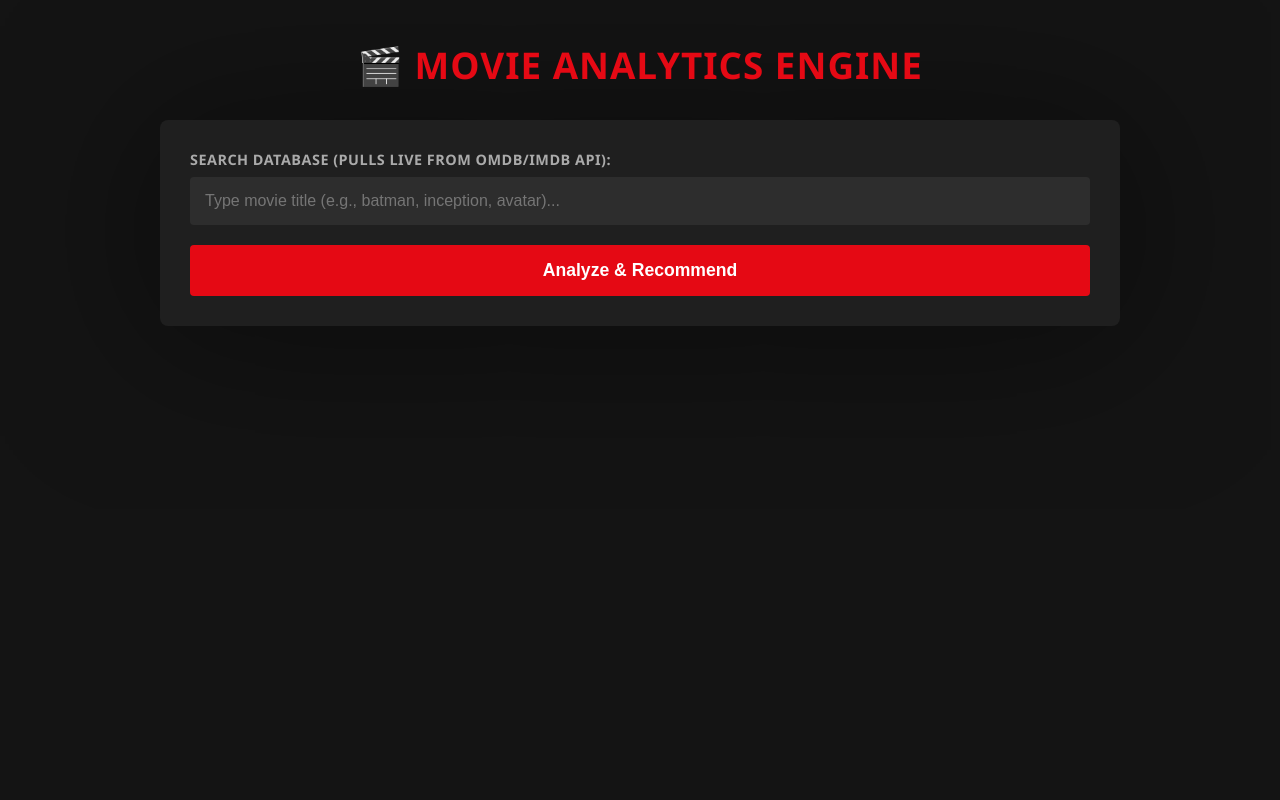
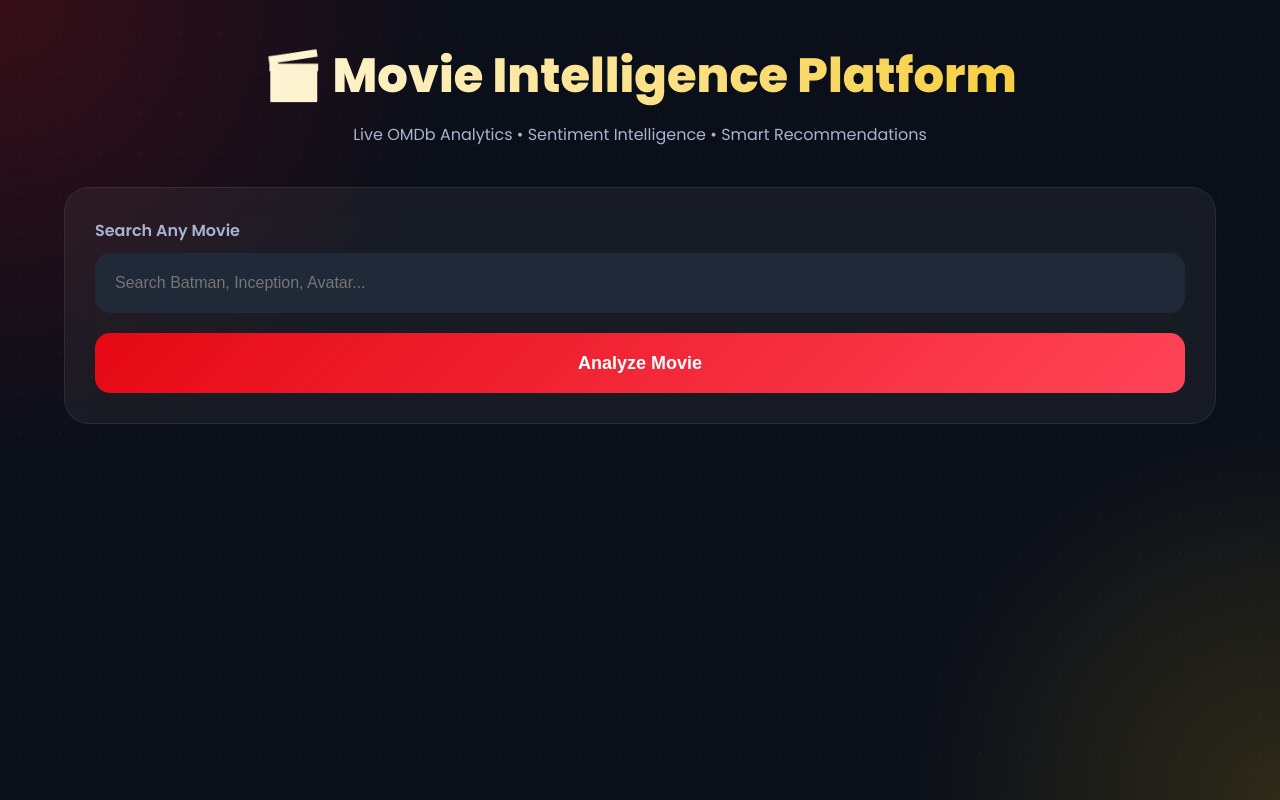
Before and after one commit to ganinaik773-dot/movie-analysis-and-recommendation-mini-project, a Flask app: page / in a window 1280 px wide. Run offline with Flask 3, Linux system fonts and the light colour scheme.

Commit message:
upadate style

```diff
--- a/static/style.css
+++ b/static/style.css
@@ -1,212 +1,404 @@
-:root {
-    --bg-dark: #141414;
-    --bg-card: #1f1f1f;
-    --bg-input: #2d2d2d;
-    --accent-red: #E50914;
-    --accent-red-hover: #b81d24;
-    --text-main: #ffffff;
-    --text-muted: #aaaaaa;
-    --sentiment-pos: #4bb543;
-    --sentiment-neg: #ff3333;
-    --font-family: 'Segoe UI', Roboto, Helvetica, Arial, sans-serif;
+:root{
+    --primary:#E50914;
+    --secondary:#f5c518;
+    --dark:#0b0f19;
+    --card:#141b2d;
+    --glass:rgba(255,255,255,.05);
+    --border:rgba(255,255,255,.08);
+    --text:#ffffff;
+    --muted:#a8b3cf;
 }
 
-body {
-    margin: 0;
-    padding: 0;
-    background-color: var(--bg-dark);
-    color: var(--text-main);
-    font-family: var(--font-family);
-    -webkit-font-smoothing: antialiased;
+*{
+    margin:0;
+    padding:0;
+    box-sizing:border-box;
 }
 
-.container {
-    max-width: 1000px;
-    margin: 40px auto;
-    padding: 0 20px;
-    box-sizing: border-box;
+body{
+    font-family:'Poppins',sans-serif;
+
+    background:
+        radial-gradient(circle at top left,
+        rgba(229,9,20,.20),
+        transparent 30%),
+
+        radial-gradient(circle at bottom right,
+        rgba(245,197,24,.15),
+        transparent 25%),
+
+        var(--dark);
+
+    color:white;
+
+    min-height:100vh;
 }
 
-h2 {
-    text-align: center;
-    font-size: 2.3rem;
-    font-weight: 700;
-    color: var(--accent-red);
-    margin-bottom: 30px;
-    letter-spacing: 1px;
-    text-transform: uppercase;
+.background-glow{
+    position:fixed;
+    inset:0;
+
+    background-image:
+        radial-gradient(
+            rgba(255,255,255,.04) 1px,
+            transparent 1px
+        );
+
+    background-size:40px 40px;
+
+    animation:floatGrid 20s linear infinite;
+
+    pointer-events:none;
 }
 
-.search-box {
-    background-color: var(--bg-card);
-    padding: 30px;
-    border-radius: 8px;
-    box-shadow: 0 8px 166px rgba(0, 0, 0, 0.5);
-    margin-bottom: 40px;
+@keyframes floatGrid{
+    from{
+        transform:translateY(0);
+    }
+    to{
+        transform:translateY(-80px);
+    }
 }
 
-.form-group { margin-bottom: 20px; }
-
-label {
-    display: block;
-    font-size: 0.9rem;
-    font-weight: 600;
-    color: var(--text-muted);
-    margin-bottom: 8px;
-    text-transform: uppercase;
-    letter-spacing: 0.5px;
+.container{
+    width:90%;
+    max-width:1200px;
+    margin:auto;
+    padding:40px 0;
 }
 
-select, input[type="text"] {
-    width: 100%;
-    padding: 14px;
-    font-size: 1rem;
-    background-color: var(--bg-input);
-    color: var(--text-main);
-    border: 1px solid transparent;
-    border-radius: 4px;
-    box-sizing: border-box;
-    transition: all 0.3s ease;
+.hero{
+    text-align:center;
+    margin-bottom:40px;
 }
 
-select:focus, input[type="text"]:focus {
-    outline: none;
-    border-color: var(--accent-red);
-    box-shadow: 0 0 5px rgba(229, 9, 20, 0.4);
+.hero h1{
+    font-size:3rem;
+    font-weight:800;
+
+    background:
+        linear-gradient(
+            90deg,
+            #ffffff,
+            #f5c518
+        );
+
+    -webkit-background-clip:text;
+    -webkit-text-fill-color:transparent;
+
+    margin-bottom:10px;
 }
 
-.divider {
-    text-align: center;
-    margin: 15px 0;
-    color: var(--text-muted);
-    font-weight: bold;
-    font-size: 0.85rem;
+.hero p{
+    color:var(--muted);
+    font-size:1rem;
 }
 
-button {
-    width: 100%;
-    padding: 15px;
-    font-size: 1.1rem;
-    font-weight: 700;
-    background-color: var(--accent-red);
-    color: var(--text-main);
-    border: none;
-    border-radius: 4px;
-    cursor: pointer;
-    transition: background-color 0.2s ease, transform 0.1s ease;
+.search-card{
+    background:var(--glass);
+
+    backdrop-filter:blur(15px);
+
+    border:1px solid var(--border);
+
+    border-radius:25px;
+
+    padding:30px;
+
+    margin-bottom:40px;
+
+    animation:fadeIn .8s ease;
 }
 
-button:hover { background-color: var(--accent-red-hover); }
-button:active { transform: scale(0.99); }
+.search-card label{
+    display:block;
+    margin-bottom:10px;
 
-.result-container {
-    display: flex;
-    background-color: var(--bg-card);
-    border-radius: 8px;
-    overflow: hidden;
-    box-shadow: 0 12px 24px rgba(0, 0, 0, 0.6);
-    margin-top: 30px;
-    animation: slideUpFade 0.4s ease-out;
+    color:var(--muted);
+
+    font-weight:600;
 }
 
-.poster-wrapper {
-    flex: 0 0 240px;
-    background-color: #111;
-    display: flex;
-    align-items: center;
-    justify-content: center;
+.search-card input{
+    width:100%;
+    height:60px;
+
+    border:none;
+
+    border-radius:15px;
+
+    background:#1f2937;
+
+    color:white;
+
+    padding:0 20px;
+
+    font-size:16px;
+
+    margin-bottom:20px;
 }
 
-.movie-poster {
-    width: 100%;
-    height: 100%;
-    object-fit: cover;
-    display: block;
+.search-card input:focus{
+    outline:none;
+
+    box-shadow:
+        0 0 20px rgba(229,9,20,.4);
 }
 
-.movie-details {
-    flex: 1;
-    padding: 30px;
-    display: flex;
-    flex-direction: column;
+.search-card button{
+    width:100%;
+
+    height:60px;
+
+    border:none;
+
+    border-radius:15px;
+
+    background:
+        linear-gradient(
+            135deg,
+            #E50914,
+            #ff4458
+        );
+
+    color:white;
+
+    font-size:18px;
+
+    font-weight:700;
+
+    cursor:pointer;
+
+    transition:.3s;
 }
 
-.movie-details h3 {
-    margin-top: 0;
-    font-size: 2.2rem;
-    font-weight: 700;
-    margin-bottom: 15px;
-    border-bottom: 2px solid #2d2d2d;
-    padding-bottom: 10px;
+.search-card button:hover{
+    transform:translateY(-3px);
+
+    box-shadow:
+        0 15px 30px rgba(229,9,20,.35);
 }
 
-.meta-info {
-    font-size: 1.1rem;
-    margin-bottom: 25px;
-    line-height: 1.6;
+.movie-card{
+    display:flex;
+
+    gap:30px;
+
+    background:var(--glass);
+
+    backdrop-filter:blur(15px);
+
+    border:1px solid var(--border);
+
+    border-radius:25px;
+
+    overflow:hidden;
+
+    animation:slideUp .8s ease;
 }
 
-.sentiment-label {
-    text-transform: uppercase;
-    font-weight: 800;
+.poster-section{
+    flex:0 0 320px;
+
+    overflow:hidden;
 }
 
-.sentiment-label.positive { color: var(--sentiment-pos); }
-.sentiment-label.negative { color: var(--sentiment-neg); }
+.movie-poster{
+    width:100%;
+    height:100%;
 
-.recommendations-section h4 {
-    font-size: 1.2rem;
-    margin-bottom: 15px;
-    color: var(--text-muted);
-    text-transform: uppercase;
-    letter-spacing: 0.5px;
+    object-fit:cover;
+
+    transition:.5s;
 }
 
-.rec-grid {
-    display: grid;
-    grid-template-columns: repeat(auto-fill, minmax(160px, 1fr));
-    gap: 15px;
-    list-style: none;
-    padding: 0;
-    margin: 0;
+.poster-section:hover .movie-poster{
+    transform:scale(1.08);
 }
 
-.rec-item {
-    background-color: var(--bg-input);
-    padding: 15px;
-    border-radius: 4px;
-    text-align: center;
-    font-weight: 600;
-    font-size: 0.95rem;
-    border: 1px solid transparent;
-    transition: all 0.3s cubic-bezier(0.25, 0.8, 0.25, 1);
+.details-section{
+    flex:1;
+
+    padding:30px;
 }
 
-.rec-item:hover {
-    transform: translateY(-4px);
-    background-color: #3d3d3d;
-    border-color: #555;
-    box-shadow: 0 5px 15px rgba(0,0,0,0.3);
+.details-section h2{
+    font-size:2.4rem;
+    margin-bottom:25px;
 }
 
-.error-box {
-    background-color: var(--bg-card);
-    padding: 25px;
-    border-radius: 6px;
-    border-left: 5px solid var(--sentiment-neg);
-    text-align: center;
-    color: var(--text-muted);
-    margin-top: 30px;
+.stats-grid{
+    display:grid;
+
+    grid-template-columns:
+        repeat(auto-fit,minmax(180px,1fr));
+
+    gap:15px;
+
+    margin-bottom:25px;
 }
 
-@keyframes slideUpFade {
-    from { opacity: 0; transform: translateY(20px); }
-    to { opacity: 1; transform: translateY(0); }
+.stat-box{
+    background:#1a2335;
+
+    border-radius:15px;
+
+    padding:15px;
 }
 
-@media (max-width: 768px) {
-    .result-container { flex-direction: column; }
-    .poster-wrapper { flex: none; height: 360px; }
-    .movie-details h3 { font-size: 1.8rem; }
-    .rec-grid { grid-template-columns: repeat(2, 1fr); }
+.stat-label{
+    display:block;
+
+    color:var(--muted);
+
+    font-size:.85rem;
+
+    margin-bottom:6px;
 }
+
+.stat-value{
+    font-weight:600;
+}
+
+.rating{
+    color:#f5c518;
+}
+
+.sentiment.positive{
+    color:#4ade80;
+}
+
+.sentiment.negative{
+    color:#ef4444;
+}
+
+.confidence-wrapper{
+    margin-bottom:30px;
+}
+
+.confidence-bar{
+    width:100%;
+
+    height:12px;
+
+    background:#20293b;
+
+    border-radius:20px;
+
+    overflow:hidden;
+}
+
+.confidence-fill{
+    height:100%;
+
+    background:
+        linear-gradient(
+            90deg,
+            #E50914,
+            #f5c518
+        );
+
+    animation:growBar 2s ease;
+}
+
+.recommendations h3{
+    margin-bottom:15px;
+}
+
+.recommendation-grid{
+    display:grid;
+
+    grid-template-columns:
+        repeat(auto-fit,minmax(180px,1fr));
+
+    gap:15px;
+}
+
+.recommendation-card{
+    background:#1a2335;
+
+    border:1px solid transparent;
+
+    border-radius:15px;
+
+    padding:18px;
+
+    text-align:center;
+
+    font-weight:600;
+
+    transition:.3s;
+}
+
+.recommendation-card:hover{
+    transform:translateY(-6px);
+
+    border-color:#E50914;
+
+    box-shadow:
+        0 10px 20px rgba(229,9,20,.25);
+}
+
+.error-card{
+    background:#2a1111;
+
+    border-left:5px solid #ef4444;
+
+    padding:25px;
+
+    border-radius:12px;
+
+    text-align:center;
+}
+
+@keyframes slideUp{
+    from{
+        opacity:0;
+        transform:
+            translateY(40px)
+            scale(.97);
+    }
+
+    to{
+        opacity:1;
+        transform:
+            translateY(0)
+            scale(1);
+    }
+}
+
+@keyframes fadeIn{
+    from{
+        opacity:0;
+    }
+    to{
+        opacity:1;
+    }
+}
+
+@keyframes growBar{
+    from{
+        width:0;
+    }
+}
+
+@media(max-width:900px){
+
+    .movie-card{
+        flex-direction:column;
+    }
+
+    .poster-section{
+        width:100%;
+        height:450px;
+    }
+
+    .hero h1{
+        font-size:2rem;
+    }
+
+    .details-section h2{
+        font-size:1.8rem;
+    }
+
+}
--- a/templates/index.html
+++ b/templates/index.html
@@ -3,62 +3,145 @@
 <head>
     <meta charset="UTF-8">
     <meta name="viewport" content="width=device-width, initial-scale=1.0">
-    <title>Live Movie Dashboard</title>
+    <title>Movie Intelligence Platform</title>
+
+    <link href="https://fonts.googleapis.com/css2?family=Poppins:wght@300;400;500;600;700;800&display=swap" rel="stylesheet">
+
     <link rel="stylesheet" href="{{ url_for('static', filename='style.css') }}">
 </head>
 <body>
 
+<div class="background-glow"></div>
+
 <div class="container">
-        <h2>🎬 Movie Analytics Engine</h2>
 
-        <div class="search-box">
+    <div class="hero">
+        <h1>🎬 Movie Intelligence Platform</h1>
+        <p>
+            Live OMDb Analytics • Sentiment Intelligence • Smart Recommendations
+        </p>
+    </div>
+
+    <div class="search-card">
+
         <form method="POST">
-                <div class="form-group">
-                    <label for="movie-search">Search Database (Pulls Live From OMDb/IMDb API):</label>
-                    <input type="text" name="movie" id="movie-search" placeholder="Type movie title (e.g., batman, inception, avatar)..." required>
-                </div>
-                <button type="submit">Analyze & Recommend</button>
+
+            <label>
+                Search Any Movie
+            </label>
+
+            <input
+                type="text"
+                name="movie"
+                placeholder="Search Batman, Inception, Avatar..."
+                required
+            >
+
+            <button type="submit">
+                Analyze Movie
+            </button>
+
         </form>
+
     </div>
 
     {% if searched %}
+
         {% if movie_data %}
-                <div class="result-container">
-                    <div class="poster-wrapper">
-                        <img class="movie-poster" src="{{ movie_data.poster_url }}" alt="Live Poster Visual Asset">
+
+        <div class="movie-card">
+
+            <div class="poster-section">
+
+                <img
+                    src="{{ movie_data.poster_url }}"
+                    alt="{{ movie_data.title }}"
+                    class="movie-poster"
+                >
+
             </div>
-                    <div class="movie-details">
-                        <h3>{{ movie_data.title }}</h3>
 
-                        <div class="meta-info">
-                            <span style="color: #aaaaaa;">Genre Framework:</span> <strong>{{ movie_data.genres }}</strong>
-                            <br><br>
-                            Live IMDb Rating: <strong style="color: #f5c518;">{{ movie_data.rating }}</strong>
-                            <br>
-                            Computed Review Sentiment:
-                            <span class="sentiment-label {{ movie_data.sentiment.lower() }}">
+            <div class="details-section">
+
+                <h2>{{ movie_data.title }}</h2>
+
+                <div class="stats-grid">
+
+                    <div class="stat-box">
+                        <span class="stat-label">Genre</span>
+                        <span class="stat-value">
+                            {{ movie_data.genres }}
+                        </span>
+                    </div>
+
+                    <div class="stat-box">
+                        <span class="stat-label">IMDb Rating</span>
+                        <span class="stat-value rating">
+                            ⭐ {{ movie_data.rating }}
+                        </span>
+                    </div>
+
+                    <div class="stat-box">
+                        <span class="stat-label">Sentiment</span>
+
+                        <span class="stat-value sentiment {{ movie_data.sentiment.lower() }}">
                             {{ movie_data.sentiment }}
                         </span>
-                            <br>
-                            Analysis Confidence: <strong>{{ movie_data.confidence }}%</strong>
                     </div>
 
-                        <div class="recommendations-section">
-                            <h4>You Might Also Like (Calculated Locally)</h4>
-                            <ul class="rec-grid">
+                    <div class="stat-box">
+                        <span class="stat-label">Confidence</span>
+
+                        <span class="stat-value">
+                            {{ movie_data.confidence }}%
+                        </span>
+                    </div>
+
+                </div>
+
+                <div class="confidence-wrapper">
+
+                    <div class="confidence-bar">
+
+                        <div
+                            class="confidence-fill"
+                            style="width: {{ movie_data.confidence }}%;">
+                        </div>
+
+                    </div>
+
+                </div>
+
+                <div class="recommendations">
+
+                    <h3>Recommended Movies</h3>
+
+                    <div class="recommendation-grid">
+
                         {% for rec in movie_data.recommendations %}
-                                    <li class="rec-item">{{ rec }}</li>
+                        <div class="recommendation-card">
+                            {{ rec }}
+                        </div>
                         {% endfor %}
-                            </ul>
+
                     </div>
+
                 </div>
+
             </div>
+
+        </div>
+
         {% else %}
-                <div class="error-box">
-                    <p>Could not match that title with entries inside your local <strong>movies.csv</strong>.</p>
+
+        <div class="error-card">
+            Movie not found inside local dataset.
         </div>
+
         {% endif %}
+
     {% endif %}
+
 </div>
 
 </body>
```
Lines whose indentation alone changed are shown as unchanged.
